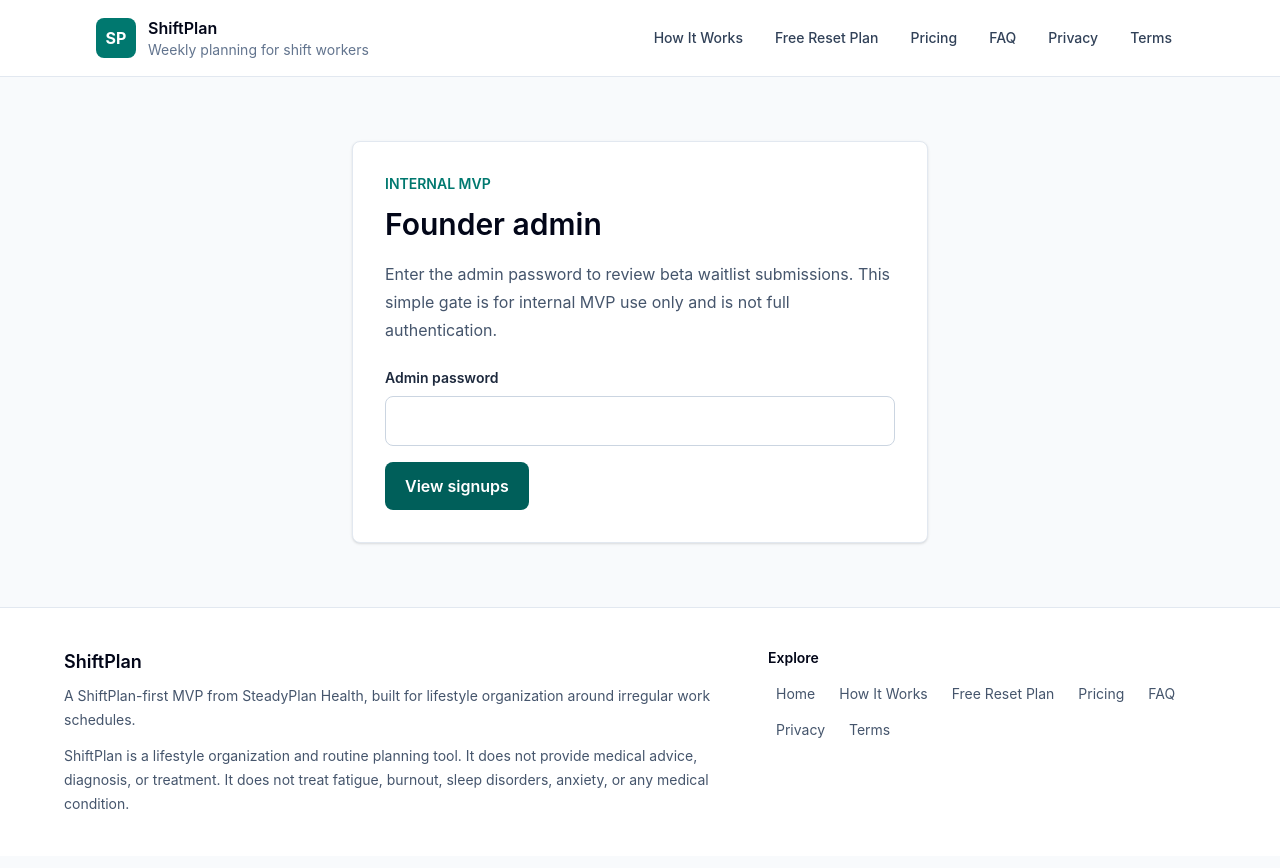
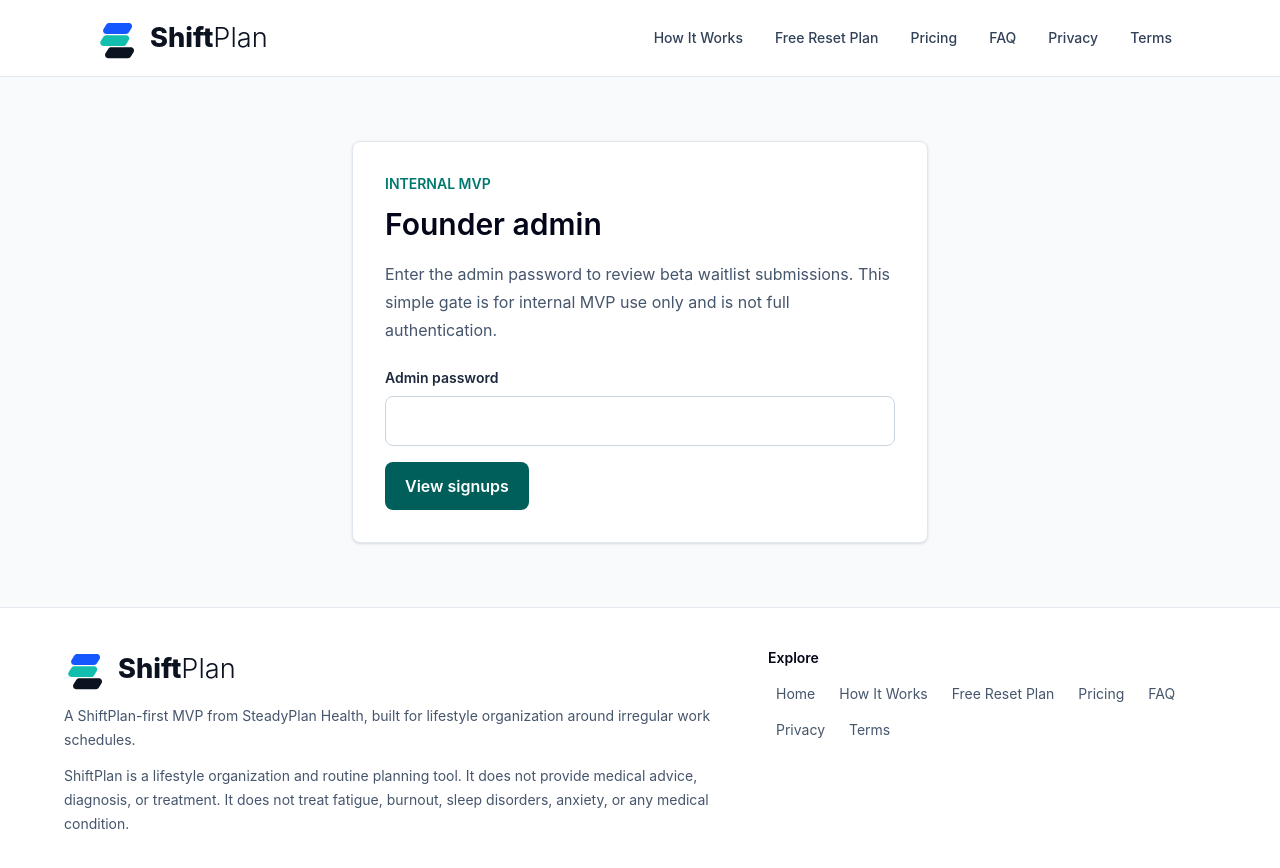
Before and after one commit to evandtaylor/steadyplan-health, a Next.js app: page /admin in a window 1280 px wide. Shown: the top 868 px of the page. Built offline with nearby package versions, Linux system fonts and the light colour scheme.

Commit message:
Add ShiftPlan SVG logo system

```diff
--- a/src/components/Footer.tsx
+++ b/src/components/Footer.tsx
@@ -1,14 +1,13 @@
 import Link from "next/link";
 import { navLinks, siteDisclaimer } from "@/lib/content";
+import { ShiftPlanLogo } from "@/components/ShiftPlanLogo";
 
 export function Footer() {
   return (
     <footer className="border-t border-slate-200 bg-white px-4 py-10 sm:px-6 lg:px-8">
       <div className="mx-auto grid max-w-6xl gap-8 md:grid-cols-[1.2fr_0.8fr] md:items-start">
         <div>
-          <p className="text-lg font-semibold text-slate-950">
-            ShiftPlan
-          </p>
+          <ShiftPlanLogo variant="light" />
           <p className="mt-2 text-sm leading-6 text-slate-600">
             A ShiftPlan-first MVP from SteadyPlan Health, built for lifestyle
             organization around irregular work schedules.
--- a/src/components/Header.tsx
+++ b/src/components/Header.tsx
@@ -1,5 +1,6 @@
 import Link from "next/link";
 import { navLinks } from "@/lib/content";
+import { ShiftPlanLogo } from "@/components/ShiftPlanLogo";
 
 export function Header() {
   return (
@@ -8,18 +9,12 @@
         className="mx-auto flex max-w-6xl flex-col gap-4 px-4 py-4 sm:px-6 lg:flex-row lg:items-center lg:justify-between lg:px-8"
         aria-label="Main navigation"
       >
-        <Link href="/" className="group flex w-fit items-center gap-3">
-          <span className="flex h-10 w-10 items-center justify-center rounded-lg bg-teal-700 text-base font-bold text-white">
-            SP
-          </span>
-          <span>
-            <span className="block text-base font-semibold text-slate-950">
-              ShiftPlan
-            </span>
-            <span className="block text-sm text-slate-500">
-              Weekly planning for shift workers
-            </span>
-          </span>
+        <Link
+          href="/"
+          className="group flex w-fit items-center rounded-lg focus:outline-none focus:ring-2 focus:ring-teal-500 focus:ring-offset-2"
+          aria-label="ShiftPlan home"
+        >
+          <ShiftPlanLogo className="h-11" variant="light" />
         </Link>
         <div className="-mx-2 flex gap-1 overflow-x-auto px-2 pb-1 sm:mx-0 sm:flex-wrap sm:gap-2 sm:px-0 sm:pb-0">
           {navLinks.map((link) => (
--- /dev/null
+++ b/src/components/ShiftPlanLogo.tsx
@@ -0,0 +1,103 @@
+type LogoVariant = "light" | "dark";
+
+type ShiftPlanMarkProps = {
+  className?: string;
+  size?: number;
+  variant?: LogoVariant;
+};
+
+type ShiftPlanLogoProps = {
+  className?: string;
+  showSymbol?: boolean;
+  variant?: LogoVariant;
+};
+
+const markColors = {
+  light: {
+    top: "#1557FF",
+    middle: "#12BFAE",
+    bottom: "#0B1220",
+  },
+  dark: {
+    top: "#4B7BE5",
+    middle: "#37A6A6",
+    bottom: "#32465E",
+  },
+} satisfies Record<LogoVariant, Record<"top" | "middle" | "bottom", string>>;
+
+const wordmarkColors = {
+  light: "#0B1220",
+  dark: "#FFFFFF",
+} satisfies Record<LogoVariant, string>;
+
+export function ShiftPlanMark({
+  className,
+  size = 40,
+  variant = "light",
+}: ShiftPlanMarkProps) {
+  const colors = markColors[variant];
+
+  return (
+    <svg
+      aria-hidden="true"
+      className={className}
+      fill="none"
+      height={size}
+      viewBox="0 0 56 56"
+      width={size}
+      xmlns="http://www.w3.org/2000/svg"
+    >
+      <path
+        d="M17.4 8H43.8C47.2 8 49.3 11.7 47.5 14.6L43.9 20.4C43.1 21.7 41.7 22.5 40.2 22.5H13.8C10.4 22.5 8.3 18.8 10.1 15.9L13.7 10.1C14.5 8.8 15.9 8 17.4 8Z"
+        fill={colors.top}
+      />
+      <path
+        d="M13.6 24.2H40C43.4 24.2 45.5 27.9 43.7 30.8L40.1 36.6C39.3 37.9 37.9 38.7 36.4 38.7H10C6.6 38.7 4.5 35 6.3 32.1L9.9 26.3C10.7 25 12.1 24.2 13.6 24.2Z"
+        fill={colors.middle}
+      />
+      <path
+        d="M20 40.4H46.4C49.8 40.4 51.9 44.1 50.1 47L46.5 52.8C45.7 54.1 44.3 54.9 42.8 54.9H16.4C13 54.9 10.9 51.2 12.7 48.3L16.3 42.5C17.1 41.2 18.5 40.4 20 40.4Z"
+        fill={colors.bottom}
+      />
+    </svg>
+  );
+}
+
+export function ShiftPlanLogo({
+  className,
+  showSymbol = true,
+  variant = "light",
+}: ShiftPlanLogoProps) {
+  const wordmarkColor = wordmarkColors[variant];
+
+  return (
+    <span
+      aria-label="ShiftPlan"
+      className={["inline-flex items-center gap-3", className]
+        .filter(Boolean)
+        .join(" ")}
+      role="img"
+    >
+      {showSymbol ? (
+        <ShiftPlanMark className="shrink-0" size={42} variant={variant} />
+      ) : null}
+      <svg
+        aria-hidden="true"
+        className="h-8 w-auto"
+        fill="none"
+        viewBox="0 0 194 40"
+        xmlns="http://www.w3.org/2000/svg"
+      >
+        <text
+          fill={wordmarkColor}
+          fontFamily="Inter, ui-sans-serif, system-ui, -apple-system, BlinkMacSystemFont, 'Segoe UI', sans-serif"
+          fontSize="34"
+          y="31"
+        >
+          <tspan fontWeight="800">Shift</tspan>
+          <tspan fontWeight="300">Plan</tspan>
+        </text>
+      </svg>
+    </span>
+  );
+}
```
Also changed, not shown: src/app/icon.svg (added).
